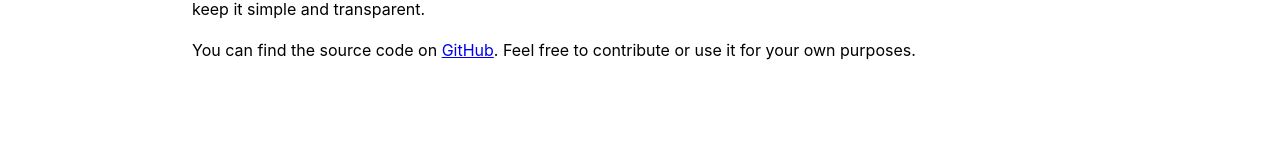
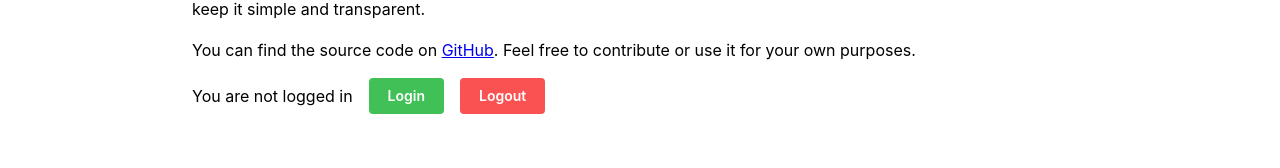
Before and after one commit to checkmeup/web, a React (Vite) app: page / in a window 1280 px wide. Shown: the part 246-414 px from the top of the page. Built offline with nearby package versions, Linux system fonts and the light colour scheme.

Commit message:
feat(auth): add useStrictEffect

```diff
--- a/package.json
+++ b/package.json
@@ -2,7 +2,7 @@
   "name": "checkmeup.net",
   "homepage": "https://checkmeup.net/",
   "private": true,
-  "version": "0.0.39",
+  "version": "0.0.40",
   "type": "module",
   "scripts": {
     "dev": "vite",
--- a/src/pages/home/ui.tsx
+++ b/src/pages/home/ui.tsx
@@ -17,6 +17,15 @@ export const HomePage = () => {
         You can find the source code on <a href="https://github.com/checkmeup">GitHub</a>. Feel free to contribute or
         use it for your own purposes.
       </p>
+      <Group>
+        <Text>{isAuthenticated ? 'You are logged in' : 'You are not logged in'}</Text>
+        <Button color="green" onClick={login}>
+          Login
+        </Button>
+        <Button color="red" onClick={logout}>
+          Logout
+        </Button>
+      </Group>
     </>
   );
 };
--- a/src/shared/auth/provider.tsx
+++ b/src/shared/auth/provider.tsx
@@ -1,16 +1,17 @@
-import React, { useEffect } from 'react';
+import React from 'react';
+import { useStrictEffect } from '@/shared/effect';
 
 import { AuthContext } from './context';
 
 // Create a provider component
 export const AuthProvider: React.FC<{ children: React.ReactNode }> = ({ children }) => {
-  useEffect(() => {
+  useStrictEffect(() => {
     console.log('AuthProvider mounted');
 
     return () => {
       console.log('AuthProvider unmounted');
     };
-  }, []);
+  });
   const [isAuthenticated, setIsAuthenticated] = React.useState(localStorage.getItem('isAuthenticated') === 'true');
 
   const login = () => {
--- /dev/null
+++ b/src/shared/effect/hook.ts
@@ -0,0 +1,13 @@
+import type { EffectCallback } from 'react';
+import { useEffect, useRef } from 'react';
+
+export const useStrictEffect = (effect: EffectCallback) => {
+  const isMounted = useRef(false);
+
+  useEffect(() => {
+    if (!isMounted.current) {
+      isMounted.current = true;
+      effect();
+    }
+  }, [effect]);
+};
--- /dev/null
+++ b/src/shared/effect/index.ts
@@ -0,0 +1,3 @@
+import { useStrictEffect } from './hook';
+
+export { useStrictEffect };
```
Also changed, not shown: 1 other file (tests, documents, lock files or other folders).
